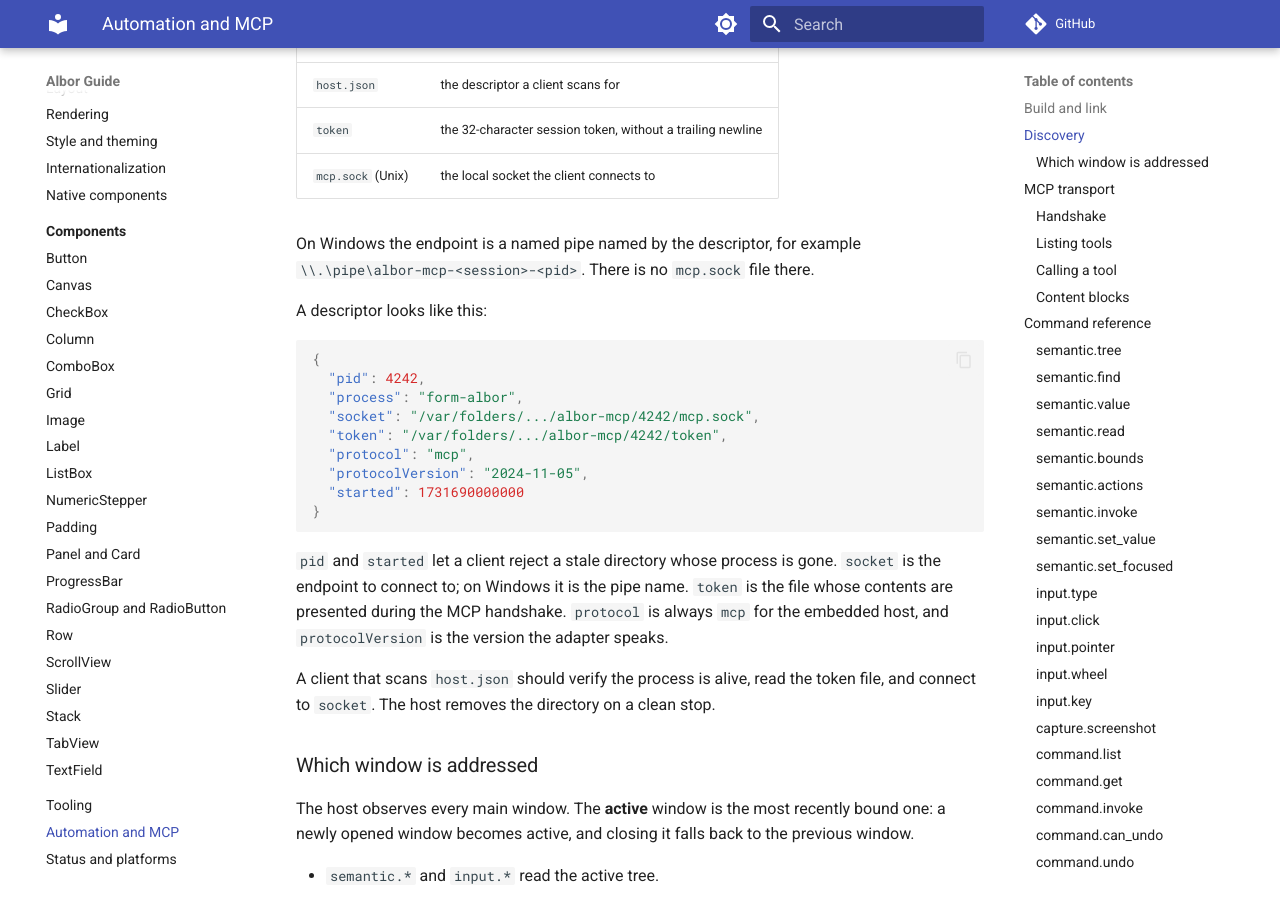
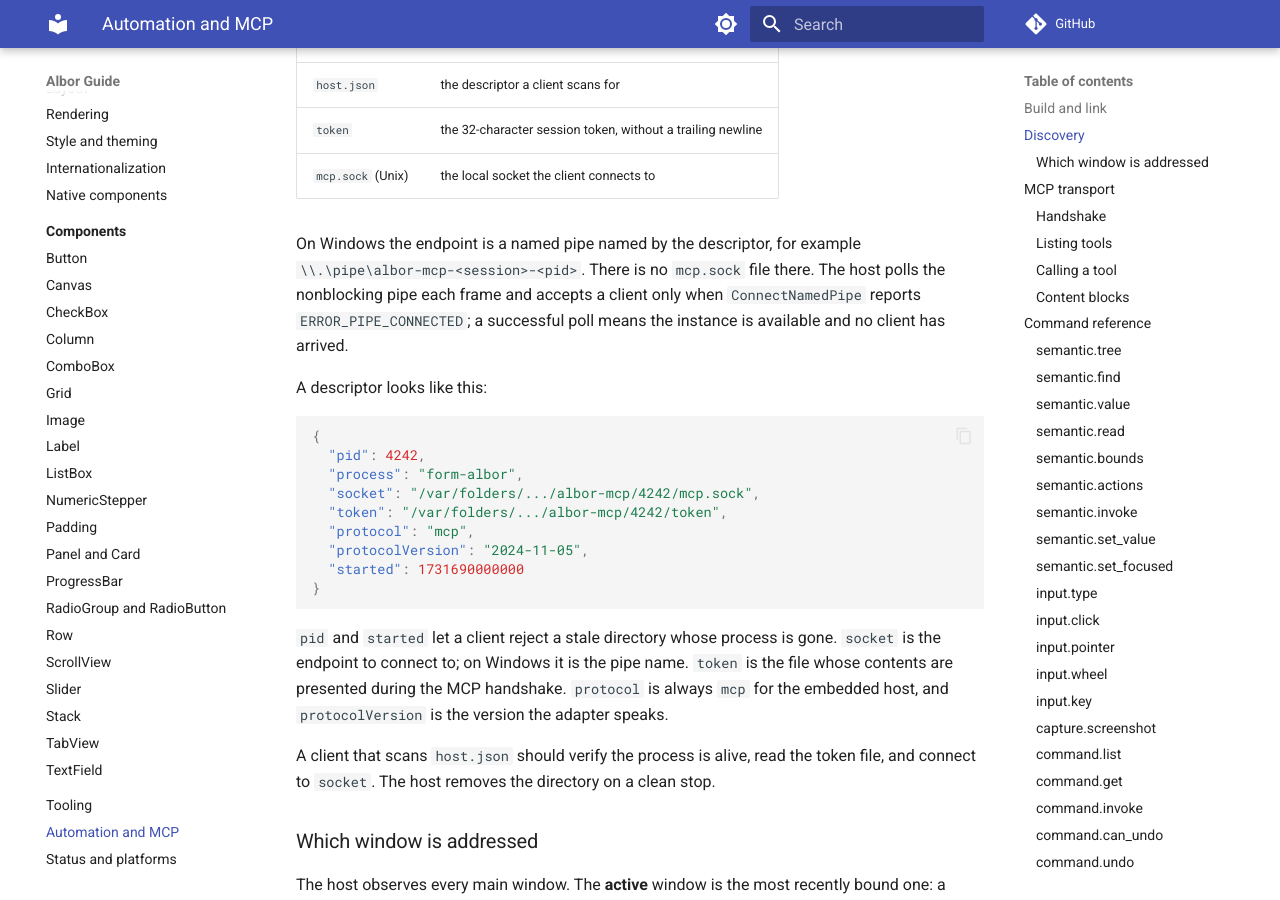
Before and after one commit to AlborCore/albor, an MkDocs documentation site: the page built from docs/automation.md, in a window 1280 px wide and 900 px high, scrolled down 1309 px. Built offline with MkDocs 1.6.1 and Material for MkDocs 9.7.7, drawn with Linux system fonts in a browser that asks for light colours; comment, search, counter and statistics services are not loaded.

Commit message:
fix(automation): accept windows pipe clients on ERROR_PIPE_CONNECTED (§10.3, BDG-10, #25)

```diff
--- a/docs/automation.md
+++ b/docs/automation.md
@@ -56,7 +56,9 @@ It contains three files:
 | `mcp.sock` (Unix) | the local socket the client connects to |
 
 On Windows the endpoint is a named pipe named by the descriptor, for example
-`\\.\pipe\albor-mcp-<session>-<pid>`. There is no `mcp.sock` file there.
+`\\.\pipe\albor-mcp-<session>-<pid>`. There is no `mcp.sock` file there. The host polls the
+nonblocking pipe each frame and accepts a client only when `ConnectNamedPipe` reports
+`ERROR_PIPE_CONNECTED`; a successful poll means the instance is available and no client has arrived.
 
 A descriptor looks like this:
 
```
Also changed, not shown: 1 other file.
